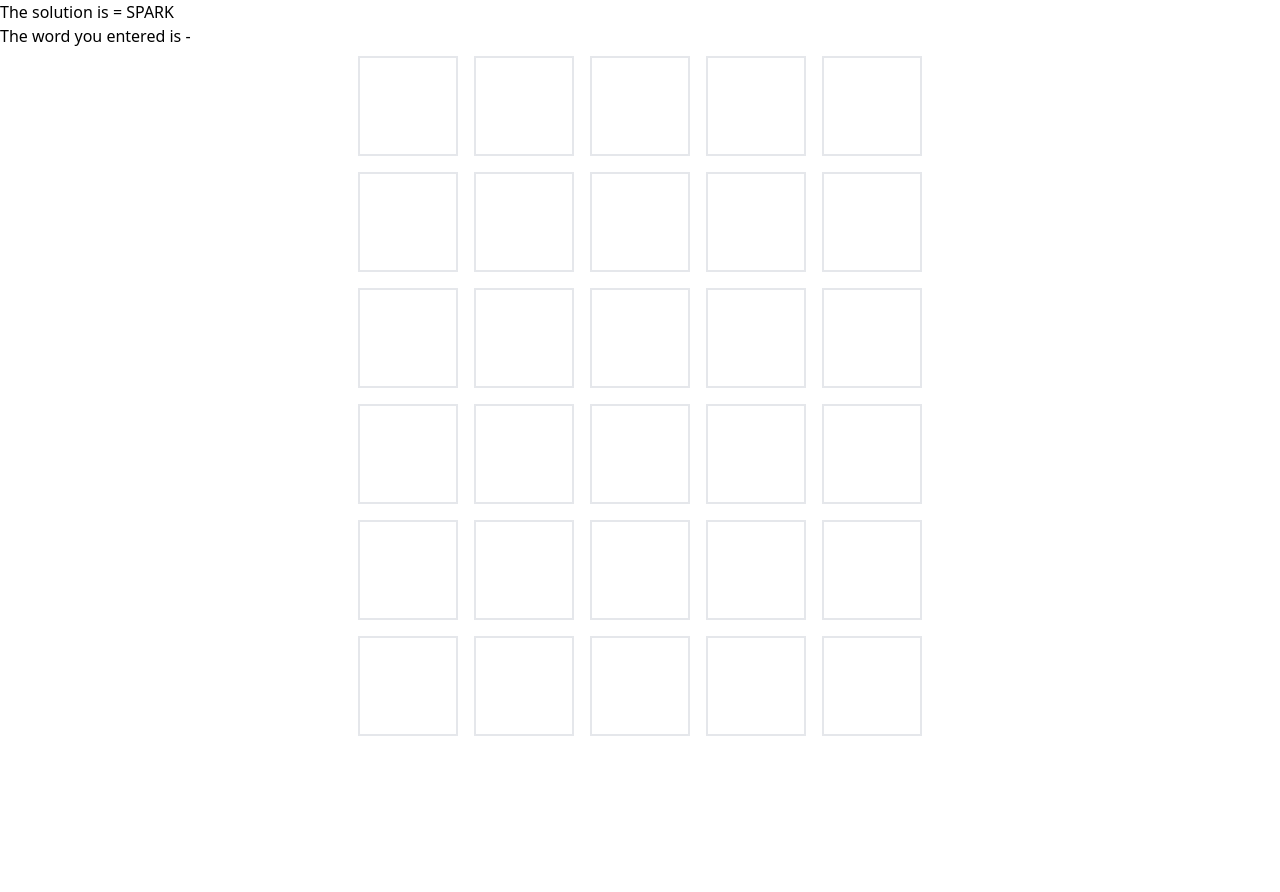
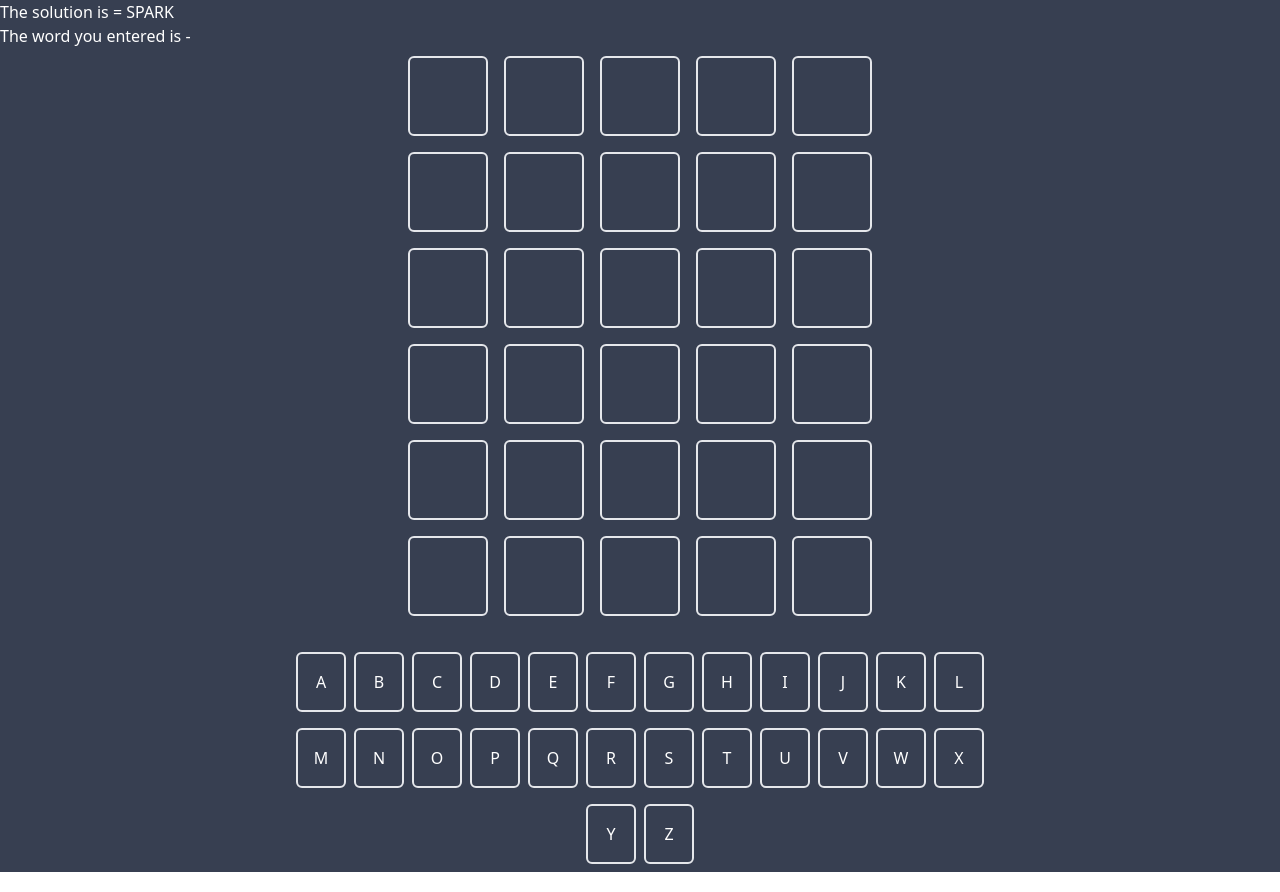
Before and after one commit to AyushKhamar/Wordle, a React (Vite) app: page / in a window 1280 px wide. Before the commit the page ends 800 px from the top, so only its background shows below. Built offline with nearby package versions, Linux system fonts and the light colour scheme.

Commit message:
feat: add animations, add keypad

```diff
--- a/data.ts
+++ b/data.ts
@@ -1,3 +1,31 @@
+export const letters = [
+  { key: "a" },
+  { key: "b" },
+  { key: "c" },
+  { key: "d" },
+  { key: "e" },
+  { key: "f" },
+  { key: "g" },
+  { key: "h" },
+  { key: "i" },
+  { key: "j" },
+  { key: "k" },
+  { key: "l" },
+  { key: "m" },
+  { key: "n" },
+  { key: "o" },
+  { key: "p" },
+  { key: "q" },
+  { key: "r" },
+  { key: "s" },
+  { key: "t" },
+  { key: "u" },
+  { key: "v" },
+  { key: "w" },
+  { key: "x" },
+  { key: "y" },
+  { key: "z" },
+];
 export const data = [
   "cigar",
   "rebut",
@@ -2313,5 +2341,5 @@ export const data = [
   "rower",
   "artsy",
   "rural",
-  "shave"
-]
+  "shave",
+];
--- a/package.json
+++ b/package.json
@@ -22,5 +22,8 @@
     "tailwindcss": "^3.4.10",
     "typescript": "^4.7.4",
     "vite": "^3.0.4"
+  },
+  "dependencies": {
+    "framer-motion": "^11.3.28"
   }
 }
--- a/src/App.tsx
+++ b/src/App.tsx
@@ -10,8 +10,9 @@ export default function App() {
     setWord(randomWord);
   }, []);
   return (
-    <main>
+    <main style={{ backgroundColor: "#373F51", color: "white" }}>
       <div>{word && <Wordle word={word} />}</div>
+
     </main>
   );
 }
--- a/src/components/Grid.tsx
+++ b/src/components/Grid.tsx
@@ -11,6 +11,14 @@ export const Grid = ({ turn, currentGuess, guesses, isCorrect }: GridProps) => {
   return (
     <div className="flex items-center justify-center flex-col">
       {guesses.map((item, index) => {
+        if (index === turn)
+          return (
+            <Row
+              key={index}
+              guess={item as guessType[]}
+              currentGuess={currentGuess}
+            />
+          );
         return <Row key={index} guess={item as guessType[]} />;
       })}
     </div>
--- /dev/null
+++ b/src/components/Keypad.tsx
@@ -0,0 +1,29 @@
+import { useState } from "react";
+import { letters as listOfLetters } from "../../data";
+
+export interface KeypadProps {
+  usedKeys: Map<string, string>;
+}
+export default function Keypad({ usedKeys }: KeypadProps) {
+  const [letters, setLetters] = useState(listOfLetters);
+
+  return (
+    <div className="flex mx-auto my-[20px] max-w-[700px] flex-wrap items-center justify-center">
+      {letters &&
+        letters.map((l) => {
+          const key = l.key.toLocaleUpperCase();
+          const color = usedKeys.get(key);
+          //console.log(l.key, usedKeys.get(l.key));
+          return (
+            <div
+              key={key}
+              className="w-[50px] h-[60px] flex items-center justify-center border-2 rounded-md mx-1 my-2"
+              style={{ backgroundColor: color }}
+            >
+              <div>{key}</div>
+            </div>
+          );
+        })}
+    </div>
+  );
+}
--- a/src/components/Row.tsx
+++ b/src/components/Row.tsx
@@ -1,21 +1,61 @@
 import { guessType } from "../hooks/useWordle";
+import { motion } from "framer-motion";
+import { animationStyle } from "./utils";
 
 export interface RowProps {
-  guess: guessType[];
+  guess?: guessType[];
+  currentGuess?: string;
 }
-export const Row = ({ guess }: RowProps) => {
+export const Row = ({ guess, currentGuess }: RowProps) => {
   const letters = guess ? guess : new Array(5).fill({ key: "", color: "" });
+  const styles = `p-2 m-2 border-2 h-[80px] w-[80px] text-6xl flex items-center justify-center rounded-md`;
+  if (guess) {
+    //console.log("this is guess");
     return (
       <div className="row flex items-center justify center">
         {letters.map((item) => {
-        const styles = `p-2 m-2 border-2 h-[100px] w-[100px] text-6xl flex items-center justify-center`;
           return (
-          <div className={styles} style={{ backgroundColor: item.color }}>
+            <motion.div
+              {...animationStyle}
+              className={styles}
+              style={{ backgroundColor: item.color }}
+            >
               {" "}
               {item.key}
-          </div>
+            </motion.div>
           );
         })}
       </div>
     );
+  }
+  if (currentGuess) {
+    //console.log("This is currentGUess");
+    const letters = currentGuess.split("");
+    const remainingLength = 5 - letters.length;
+    return (
+      <div className="row flex items-center justify center">
+        {letters.map((item) => {
+          return (
+            <motion.div {...animationStyle} className={styles}>
+              {" "}
+              {item}
+            </motion.div>
+          );
+        })}
+        {[...Array(remainingLength)].map(() => {
+          return <div className={styles}> </div>;
+        })}
+      </div>
+    );
+  }
+  //console.log("this is normal");
+  return (
+    <div className="row flex items-center justify center">
+      <motion.div {...animationStyle} className={styles}></motion.div>
+      <motion.div {...animationStyle} className={styles}></motion.div>
+      <motion.div {...animationStyle} className={styles}></motion.div>
+      <motion.div {...animationStyle} className={styles}></motion.div>
+      <motion.div {...animationStyle} className={styles}></motion.div>
+    </div>
+  );
 };
--- a/src/components/Wordle.tsx
+++ b/src/components/Wordle.tsx
@@ -1,20 +1,22 @@
 import { useEffect } from "react";
 import { guessType, useWordle, useWordleProps } from "../hooks/useWordle";
 import { Grid } from "./Grid";
+import Keypad from "./Keypad";
 
 export const Wordle = ({ word }: useWordleProps) => {
-  const { currentGuess, handleKeyUp, guesses, isCorrect, turn } = useWordle({
-    word: word,
-  });
+  const { currentGuess, handleKeyUp, guesses, isCorrect, turn, usedKeys } =
+    useWordle({
+      word: word,
+    });
 
   useEffect(() => {
     window.addEventListener("keyup", handleKeyUp);
     return () => window.removeEventListener("keyup", handleKeyUp);
   }, [handleKeyUp]);
   useEffect(() => {
-    console.log(guesses, turn, isCorrect);
+  //console.log(guesses, turn, isCorrect);
   }, [guesses, turn, isCorrect]);
-  console.log("wordle component", guesses);
+  //console.log("wordle component", guesses);
   return (
     <>
       <div>The solution is = {word}</div>
@@ -25,6 +27,7 @@ export const Wordle = ({ word }: useWordleProps) => {
         isCorrect={isCorrect}
         turn={turn}
       />
+      <Keypad usedKeys={usedKeys} />
     </>
   );
 };
--- /dev/null
+++ b/src/components/utils.ts
@@ -0,0 +1,8 @@
+export const initialScale = { scale: 0 };
+export const finalScale = { scale: 1 };
+export const style = { type: "spring", stiffness: 260, damping: 20 };
+export const animationStyle = {
+  initial: { ...initialScale },
+  animate: { ...finalScale },
+  transition: { ...style },
+};
--- a/src/hooks/useWordle.ts
+++ b/src/hooks/useWordle.ts
@@ -6,13 +6,19 @@ export interface guessType {
   key: string;
   color: string;
 }
+export interface keyType {
+  [key: string]: string;
+}
+
 export const useWordle = ({ word }: useWordleProps) => {
   const [turn, setTurn] = useState(0);
   const [currentGuess, setCurrentGuess] = useState("");
   const [guesses, setGuesses] = useState([...Array(6)]); // each guess is an array
   const [history, setHistory] = useState<string[]>([]); // each guess is a string
   const [isCorrect, setIsCorrect] = useState(false);
-  const [usedKeys, setUsedKeys] = useState({}); // {a: 'grey', b: 'green', c: 'yellow'} etc
+  const [usedKeys, setUsedKeys] = useState<Map<string, string>>(
+    new Map<string, string>(),
+  ); // {a: 'grey', b: 'green', c: 'yellow'} etc
   //new guess - match the guessed words letter to show us green yellow or grey
   const addNewGuess = (formatGuess: guessType[]) => {
     //console.log("I am from the add new guess function");
@@ -30,25 +36,50 @@ export const useWordle = ({ word }: useWordleProps) => {
     setTurn((currentState) => {
       return currentState + 1;
     });
+    setUsedKeys((prevUsedKeys) => {
+      const newUsedKeys = new Map(prevUsedKeys);
+      formatGuess.forEach((l) => {
+        const currentColor = newUsedKeys.get(l.key);
+
+        if (l.color === "#C2E812") {
+          newUsedKeys.set(l.key, "#C2E812");
+          return;
+        }
+        if (l.color === "#AEC5EB" && currentColor !== "#C2E812") {
+          newUsedKeys.set(l.key, "#AEC5EB");
+          return;
+        }
+        if (
+          l.color === "#E55381" &&
+          currentColor !== ("#C2E812" || "#AEC5EB")
+        ) {
+          newUsedKeys.set(l.key, "#E55381");
+          return;
+        }
+      });
+
+      console.log(newUsedKeys);
+      return newUsedKeys;
+    });
     setCurrentGuess("");
   };
   //formatted guess, and add to history of guesses
   const formatGuess = () => {
     let solutionArray = [...word];
     let formattedGuess = [...currentGuess].map((letter) => {
-      return { key: letter, color: "grey" };
+      return { key: letter, color: "#E55381" };
     });
     //find green colors
     for (let i = 0; i < solutionArray.length; i++)
       if (solutionArray[i] === formattedGuess[i].key)
-        (formattedGuess[i].color = "green"), (solutionArray[i] = "");
+        (formattedGuess[i].color = "#C2E812"), (solutionArray[i] = "");
     //find yellow colors
     for (let i = 0; i < formattedGuess.length; i++) {
       if (
         solutionArray.includes(formattedGuess[i].key) &&
-        formattedGuess[i].color !== "green"
+        formattedGuess[i].color !== "#C2E812"
       ) {
-        formattedGuess[i].color = "yellow";
+        formattedGuess[i].color = "#AEC5EB";
         solutionArray[solutionArray.indexOf(formattedGuess[i].key)] = "";
       }
     }
@@ -92,5 +123,5 @@ export const useWordle = ({ word }: useWordleProps) => {
     //console.log(currentGuess);
   };
 
-  return { turn, currentGuess, guesses, isCorrect, handleKeyUp };
+  return { turn, currentGuess, guesses, isCorrect, handleKeyUp, usedKeys };
 };
```
Also changed, not shown: src/App.css (line endings or trailing spaces), 1 other file (tests, documents, lock files or other folders). Lines whose indentation alone changed are shown as unchanged.
